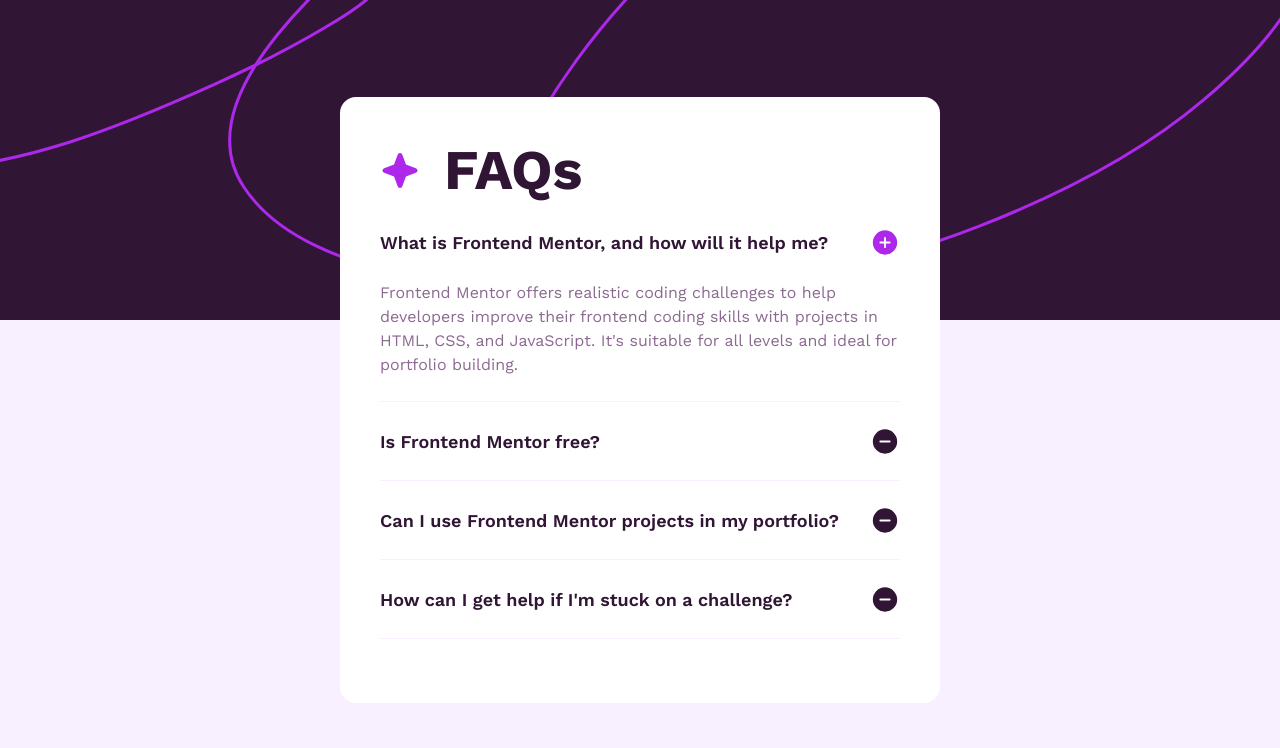
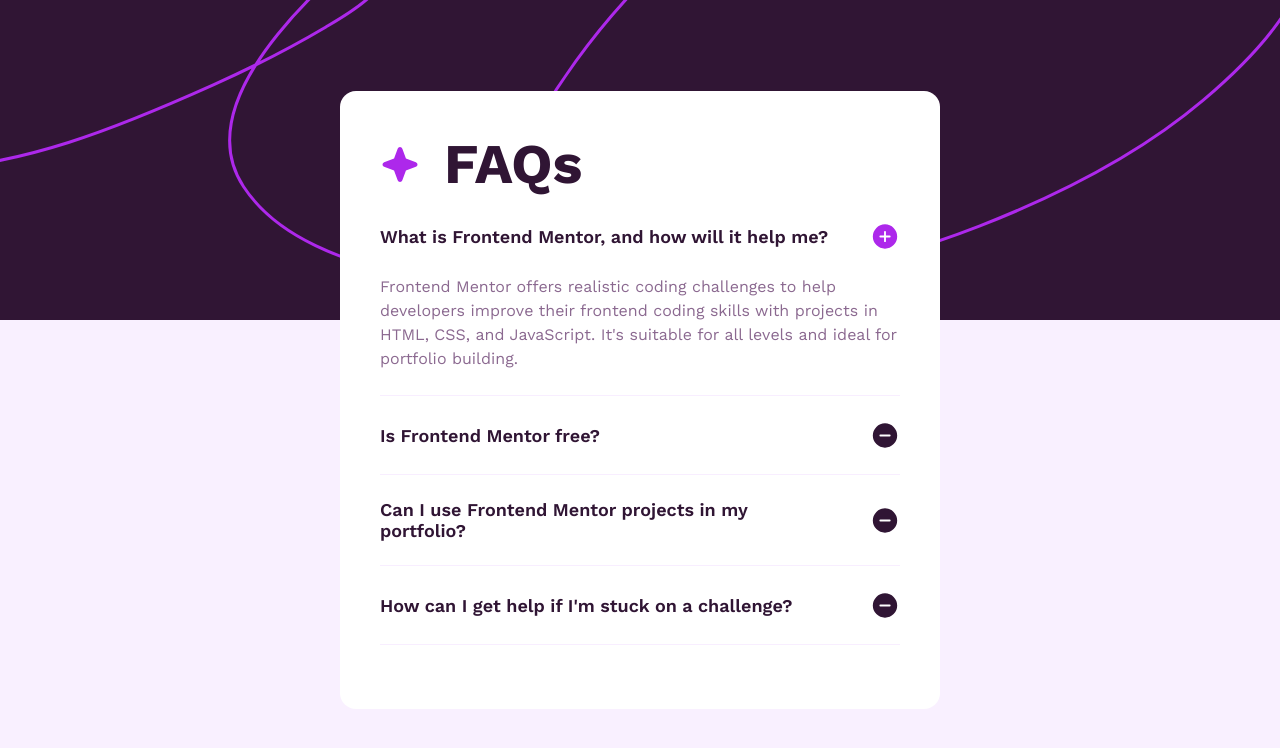
Before and after one commit to Creixz/faq-accordion-with-reactjs, a React (Vite) app: page / in a window 1280 px wide. Shown: the top 748 px of the page. Built offline with nearby package versions, Linux system fonts and the light colour scheme.

Commit message:
faq-accordion-react-v1.5

```diff
--- a/src/App.css
+++ b/src/App.css
@@ -2,7 +2,6 @@
 
 #root {
   font-family: "Work Sans", sans-serif;
-  height: 100vh;
 }
 
 .faq__wrapper {
@@ -12,7 +11,7 @@
   background-position:  center top;
   background-color: hsl(275, 100%, 97%);
   width: 100%;
-  height: 100%;
+  min-height: 100vh;
   display: flex;
   justify-content: center;
   align-items: center;
--- a/src/App.jsx
+++ b/src/App.jsx
@@ -1,18 +1,35 @@
+import { useState } from 'react';
 import './App.css'
 import QACard from './qaCard/QACard'
+import qas from './utils/QA.json'
 
 function App() {
+
+  const initialStates = Array(qas.length).fill(false);
+  initialStates[0] = true;
+
+  const [openStates, setOpenStates] = useState(initialStates);
+
+  const handleToggleAnswer = (index) => {
+    const newOpenStates = [...openStates];
+    newOpenStates[index] = !newOpenStates[index];
+    setOpenStates(newOpenStates);
+  }
+
+  const allOpen = openStates.every(state => state);
+
+  const justifyContentValue = allOpen ? 'flex-start' : 'center';
 
   return (
 
     <>
       <div className="faq__wrapper">
-        <div className="faq__container">
+        <div className="faq__container" style={{ justifyContent: justifyContentValue }}>
           <div className="faq__title">
             <img className='title__icon' src="./assets/images/icon-star.svg" alt="" />
             <h1 className='title__text'>FAQs</h1>
           </div>
-          <QACard />
+          <QACard openStates={openStates} handleToggleAnswer={handleToggleAnswer}/>
         </div>
       </div>
     </>
--- a/src/qaCard/QACard.css
+++ b/src/qaCard/QACard.css
@@ -2,6 +2,7 @@
     display: flex;
     align-items: center;
     justify-content: space-between;
+    gap: 2rem;
 }
 
 .divider {
--- a/src/qaCard/QACard.jsx
+++ b/src/qaCard/QACard.jsx
@@ -3,18 +3,7 @@
 import qas from '../utils/QA.json'
 import QuestionButton from '../questionButton/QuestionButton';
 
-const QACard = () => {
-
-    const initialStates = Array(qas.length).fill(false);
-    initialStates[0] = true;
-
-    const [openStates, setOpenStates] = useState(initialStates);
-
-    const handleToggleAnswer = (index) => {
-        const newOpenStates = [...openStates];
-        newOpenStates[index] = !newOpenStates[index];
-        setOpenStates(newOpenStates);
-    }
+const QACard = ({ openStates, handleToggleAnswer }) => {
 
     return (
         <div className="qa__container">
```
